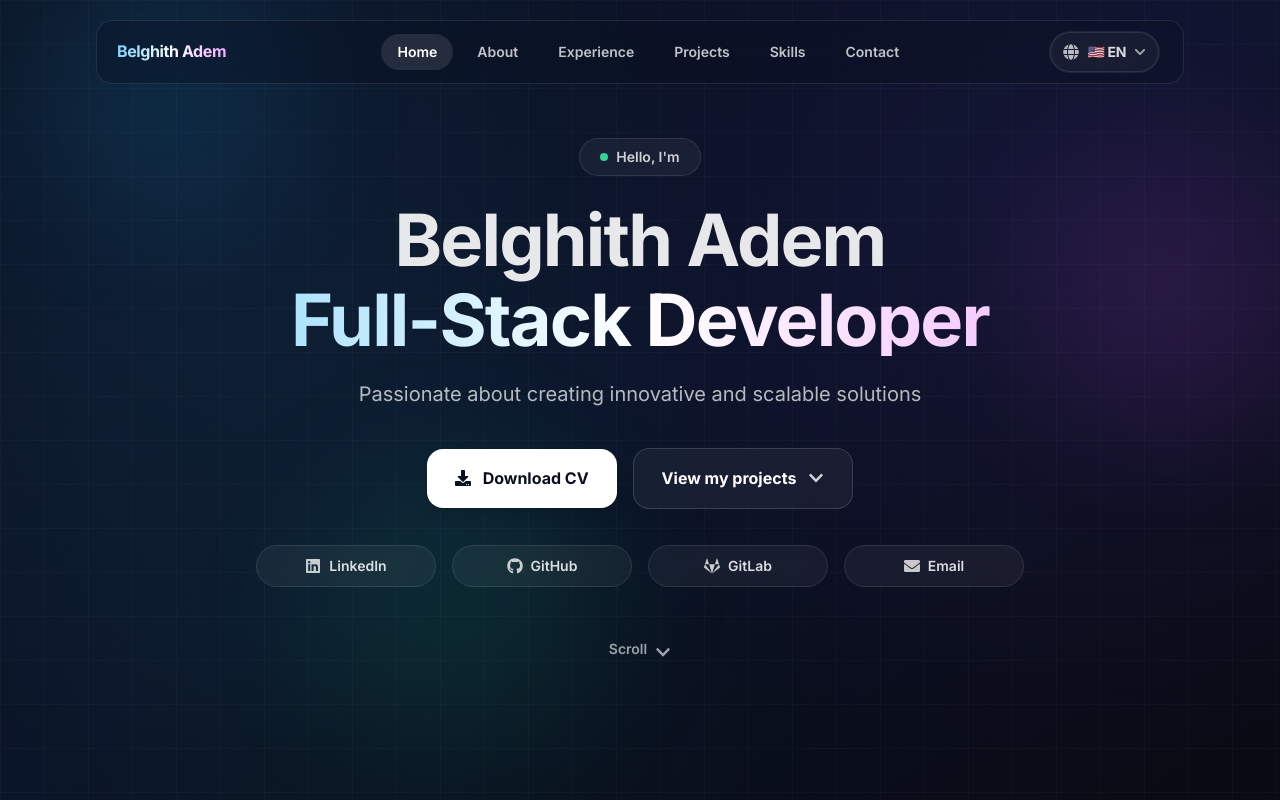
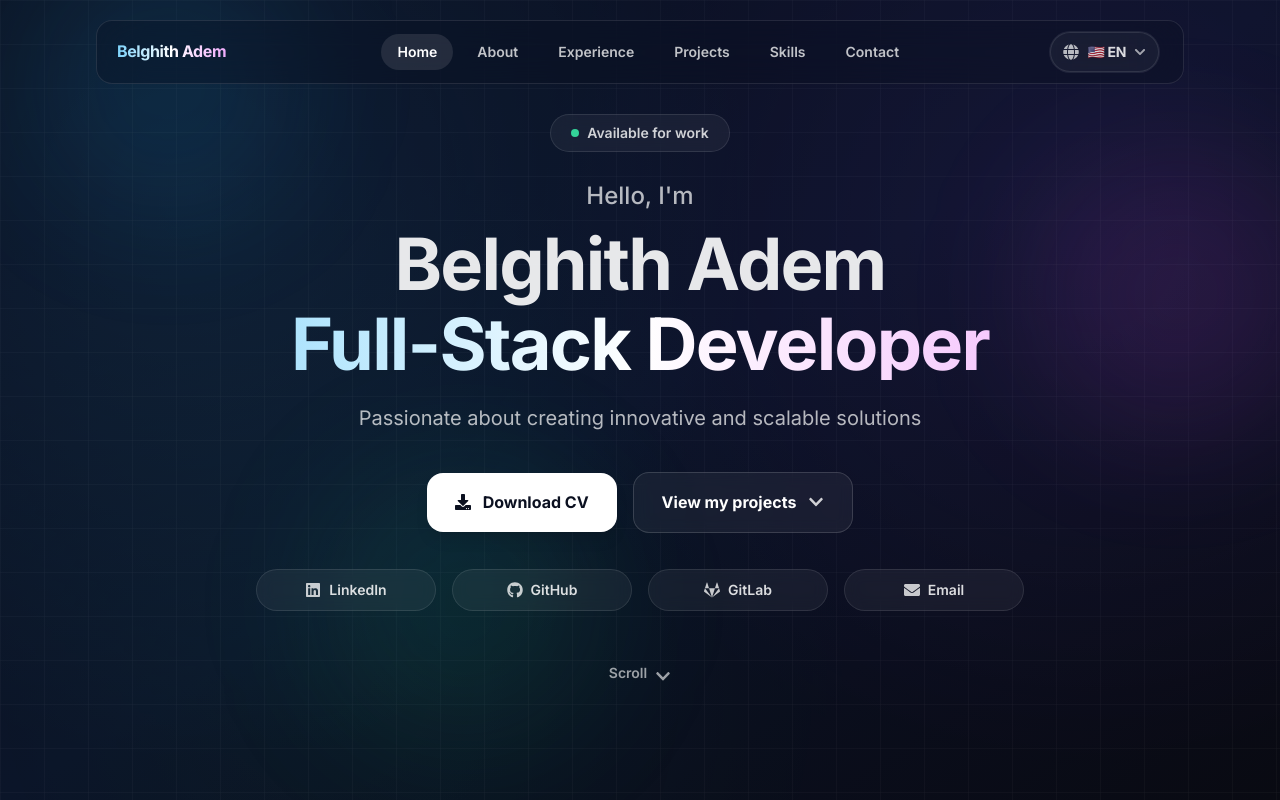
Before and after one commit to BelghithAdem/Portfolio-react, a React (Create React App) app: page / in a window 1280 px wide. Shown: the top 800 px of the page. Built offline with nearby package versions, Linux system fonts and the light colour scheme.

Commit message:
Update Hero component to display a greeting message and improve layout

```diff
--- a/src/components/Hero.js
+++ b/src/components/Hero.js
@@ -86,11 +86,17 @@ const Hero = () => {
           <motion.div variants={itemVariants} className="mb-7">
             <div className="inline-flex items-center gap-2 rounded-full border border-white/10 bg-white/5 px-5 py-2 text-sm text-white/80 backdrop-blur">
               <span className="inline-block w-2 h-2 rounded-full bg-emerald-400" />
-              <span className="font-semibold">
-                {t("hero.greeting") || "Hello 👋"}
-              </span>
+              <span className="font-semibold">Available for work</span>
             </div>
           </motion.div>
+
+          {/* Greeting Text */}
+          <motion.p
+            variants={itemVariants}
+            className="text-lg sm:text-xl md:text-2xl text-white/70 font-medium mb-4"
+          >
+            {t("hero.greeting")}
+          </motion.p>
 
           {/* Name */}
           <motion.h1
```
